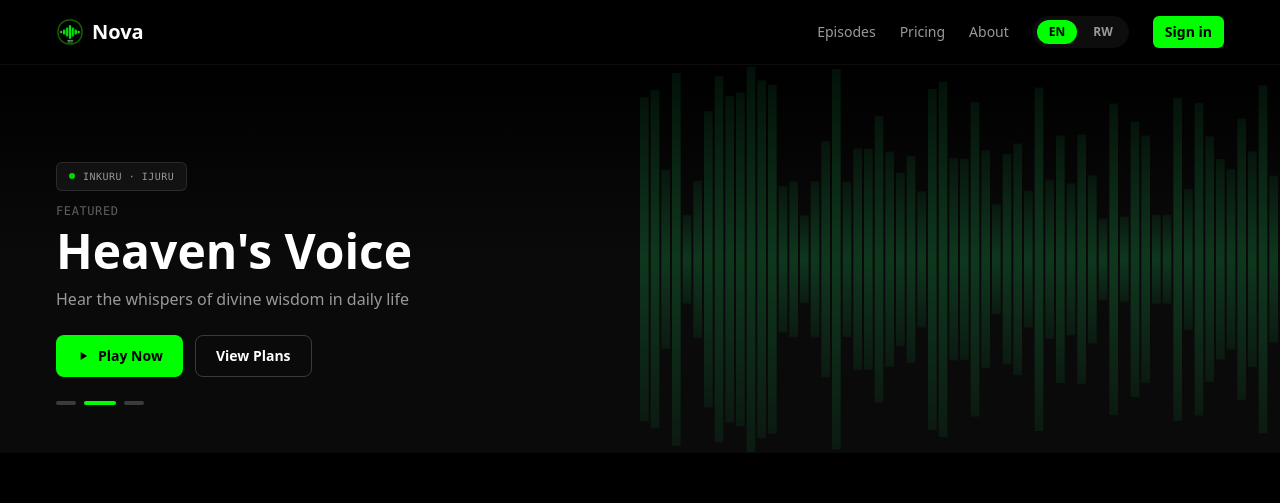
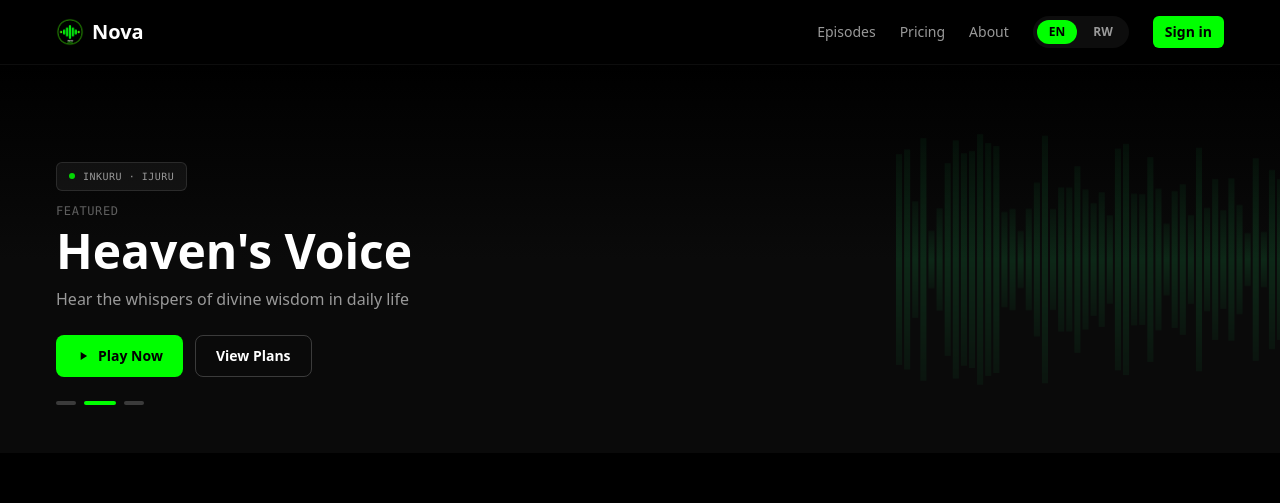
Before and after one commit to novapodcast/nova, a Next.js app: page / in a window 1280 px wide. Shown: the top 503 px of the page. Built offline with nearby package versions, Linux system fonts and the light colour scheme; no server answers; the database is empty.

Commit message:
fix: reduce carousel waveform size

```diff
--- a/src/components/HeroCarousel.tsx
+++ b/src/components/HeroCarousel.tsx
@@ -84,7 +84,7 @@ export default function HeroCarousel({ language = 'en', slides }: { language?: s
       <div className="absolute inset-0 bg-gradient-radial from-primary/10 via-transparent to-transparent opacity-40" />
 
       {/* Waveform */}
-      <div className="absolute right-0 top-0 bottom-0 w-1/2 opacity-30">
+      <div className="absolute right-[-8%] top-1/2 hidden h-[65%] w-[38%] -translate-y-1/2 overflow-hidden opacity-20 md:block">
         <AudioWaveform className="w-full h-full" />
       </div>
 
```
